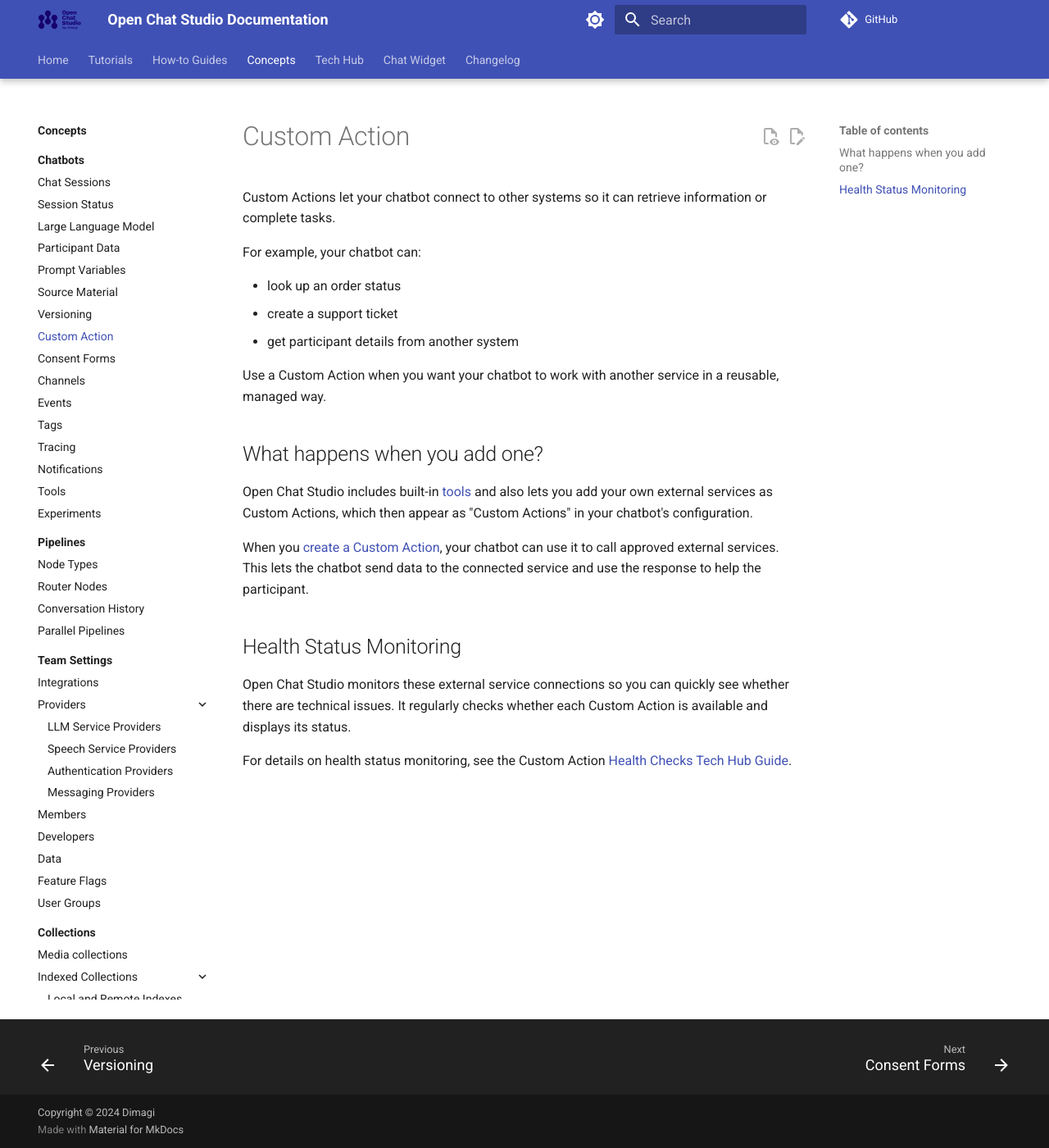
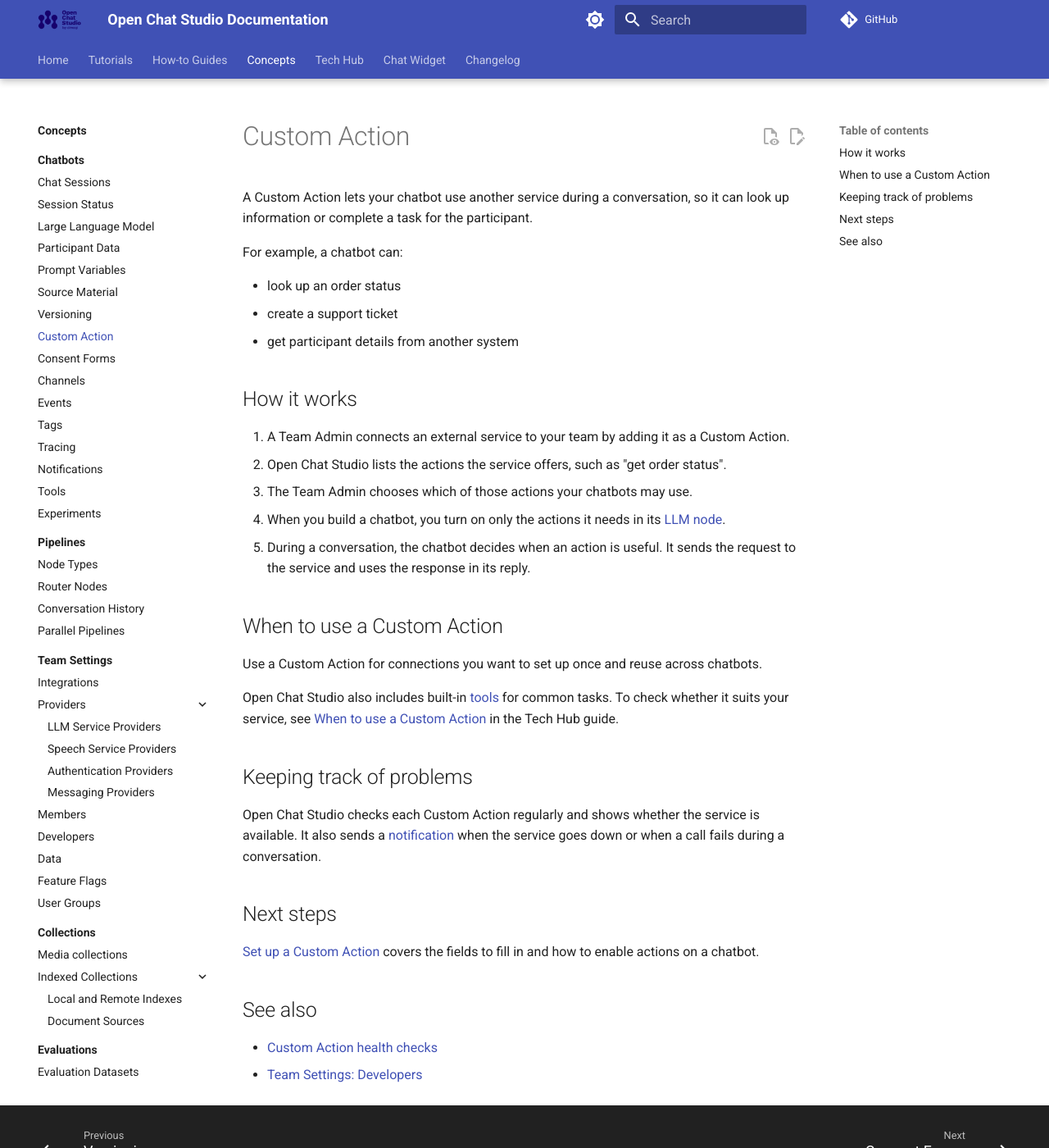
Before and after one commit to dimagi/open-chat-studio-docs, an MkDocs documentation site: the page built from docs/concepts/llm_custom_action.md, in a window 1280 px wide and 1400 px high. Shown: the whole window at 82% size. Built offline with MkDocs 1.6.1 and Material for MkDocs 9.7.7, drawn with Linux system fonts in a browser that asks for light colours; a script that is not in the unit is left out; comment, search, counter and statistics services are not loaded.

Commit message:
Readability for Concept pg, reduced duplication between concept and tech hub pg

```diff
--- a/docs/concepts/llm_custom_action.md
+++ b/docs/concepts/llm_custom_action.md
@@ -1,23 +1,39 @@
 # Custom Action
 
-Custom Actions let your chatbot connect to other systems so it can retrieve information or complete tasks.
+A Custom Action lets your chatbot use another service during a conversation, so it can look up information or complete a task for the participant.
 
-For example, your chatbot can:
+For example, a chatbot can:
 
 - look up an order status
 - create a support ticket
 - get participant details from another system
 
-Use a Custom Action when you want your chatbot to work with another service in a reusable, managed way.
+## How it works
 
-## What happens when you add one?
+1. A Team Admin connects an external service to your team by adding it as a Custom Action.
+2. Open Chat Studio lists the actions the service offers, such as "get order status".
+3. The Team Admin chooses which of those actions your chatbots may use.
+4. When you build a chatbot, you turn on only the actions it needs in its [LLM node](pipelines/nodes.md#llm-node).
+5. During a conversation, the chatbot decides when an action is useful.
+   It sends the request to the service and uses the response in its reply.
 
-Open Chat Studio includes built-in [tools](./tools/index.md) and also lets you add your own external services as Custom Actions, which then appear as "Custom Actions" in your chatbot's configuration.
+## When to use a Custom Action
 
-When you [create a Custom Action](../tech-hub/custom_action/index.md), your chatbot can use it to call approved external services. This lets the chatbot send data to the connected service and use the response to help the participant.
+Use a Custom Action for connections you want to set up once and reuse across chatbots.
 
-## Health Status Monitoring
+Open Chat Studio also includes built-in [tools](./tools/index.md) for common tasks.
+To check whether it suits your service, see [When to use a Custom Action](../tech-hub/custom_action/index.md#when-to-use-a-custom-action) in the Tech Hub guide.
 
-Open Chat Studio monitors these external service connections so you can quickly see whether there are technical issues. It regularly checks whether each Custom Action is available and displays its status.
+## Keeping track of problems
 
-For details on health status monitoring, see the Custom Action [Health Checks Tech Hub Guide](../tech-hub/custom_action/health_custom_action.md).
+Open Chat Studio checks each Custom Action regularly and shows whether the service is available.
+It also sends a [notification](notifications.md) when the service goes down or when a call fails during a conversation.
+
+## Next steps
+
+[Set up a Custom Action](../tech-hub/custom_action/index.md) covers the fields to fill in and how to enable actions on a chatbot.
+
+## See also
+
+- [Custom Action health checks](../tech-hub/custom_action/health_custom_action.md)
+- [Team Settings: Developers](team/developer.md)
```
Also changed, not shown: docs/tech-hub/custom_action/index.md (+5 -8 lines).
